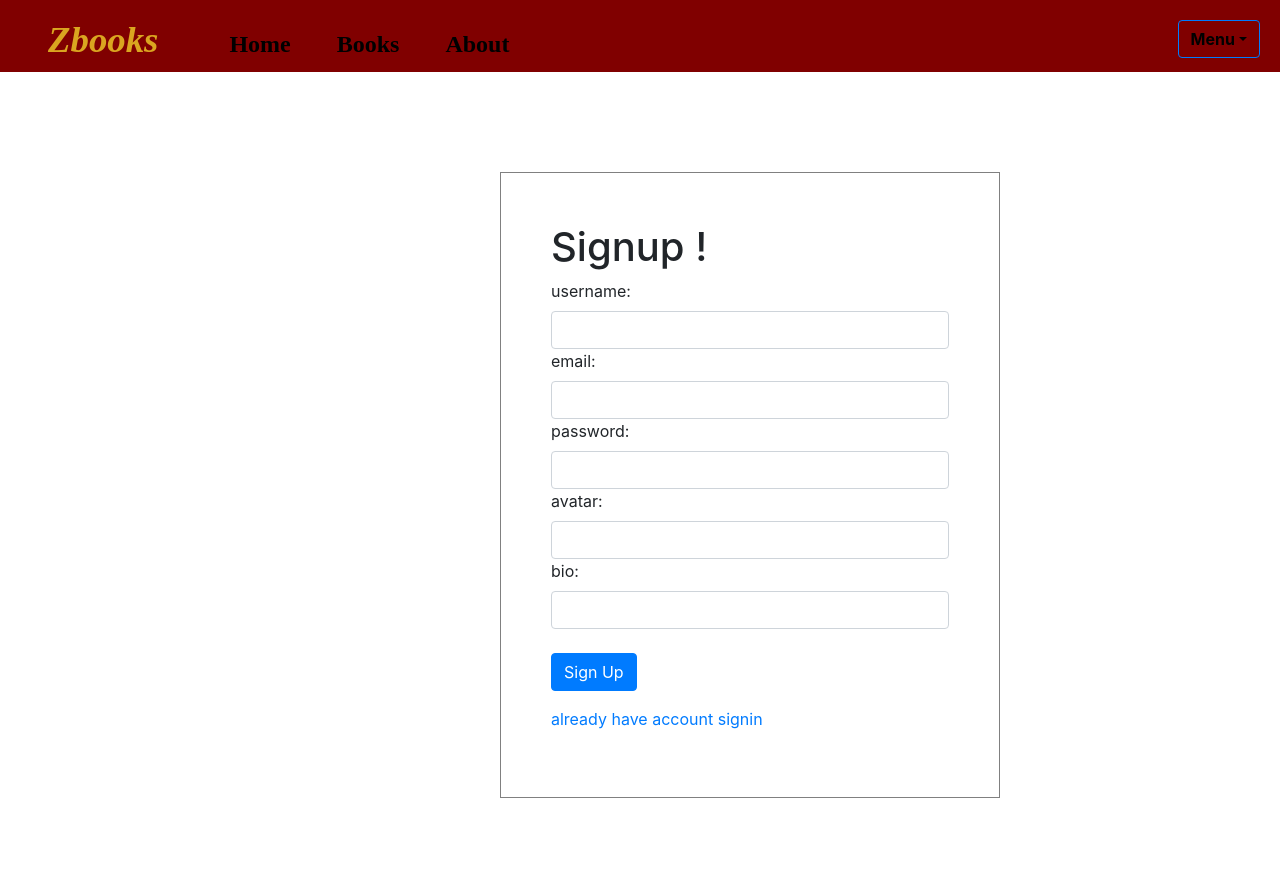
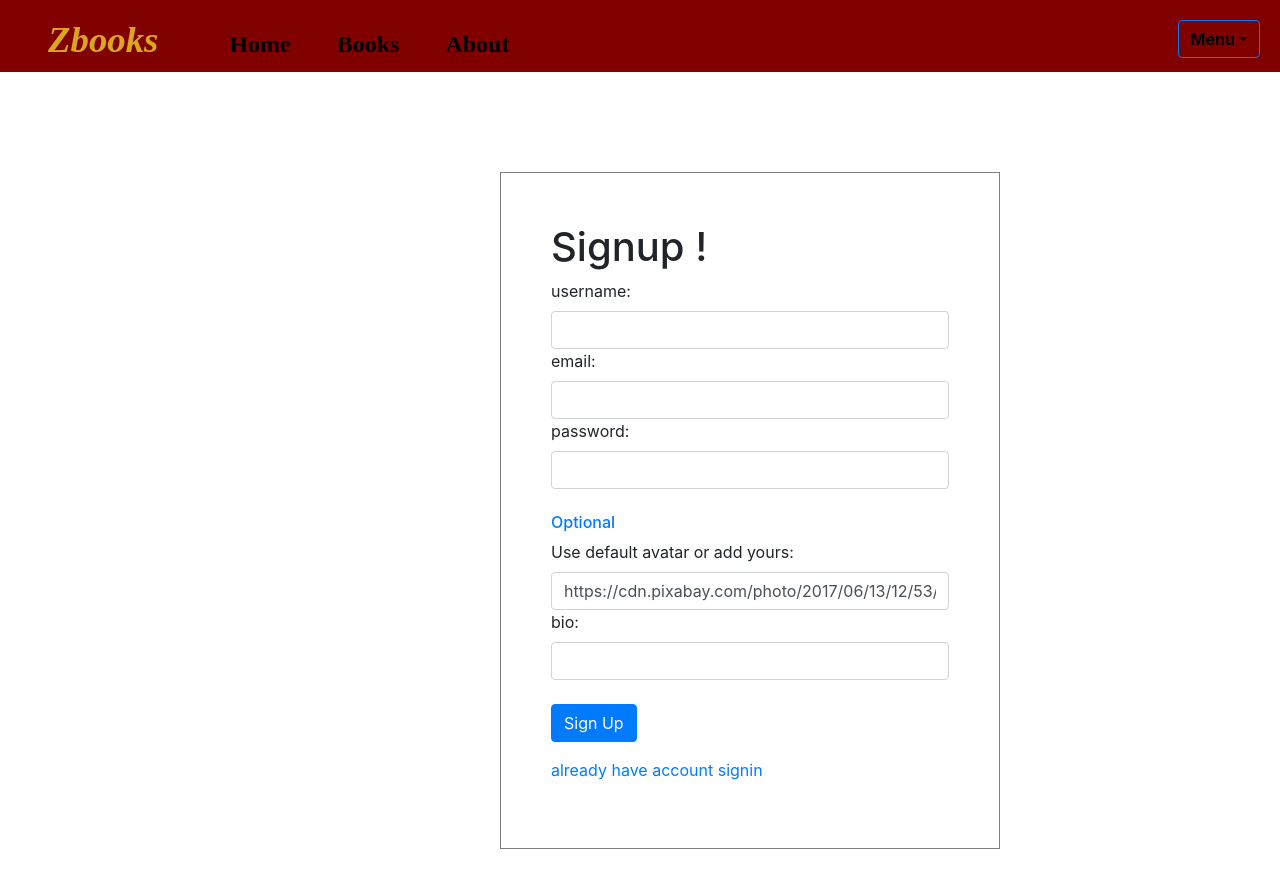
Before and after one commit to Zainab-Omar/books-frontend, a React (Create React App) app: page /signup in a window 1280 px wide. Shown: the top 888 px of the page. Built offline with nearby package versions, Linux system fonts and the light colour scheme.

Commit message:
add update to signup form and profile component

```diff
--- a/src/components/Profile.js
+++ b/src/components/Profile.js
@@ -12,7 +12,7 @@ const Profile = ({users, deleteBook})  => {
                <img className="profile-photo" src={users.avatar} alt="picture" width="200"  height="200" />
                <div className="name-bio">
                 <h3>Welcome {users.username}</h3>
-                <h3>bio: {users.bio}</h3>
+                <h3>{users.bio}</h3>
                 <h1 className="profile-title">your favorites Books :</h1>
                 </div>
                 {users.books.map(book => {
--- a/src/components/Signup.js
+++ b/src/components/Signup.js
@@ -9,7 +9,7 @@ class Signup extends Component{
         username: "",
         email: "",
         password: "",
-        avatar: "",
+        avatar: "https://cdn.pixabay.com/photo/2017/06/13/12/53/profile-2398782_640.png",
         bio: ""
     }
 
@@ -41,10 +41,12 @@ class Signup extends Component{
                 <FormControl input type="text" name="email" value={this.state.email} onChange={this.handleChange}/>
 
                 <label>password: </label>
-                <FormControl input type="password" name="password" value={this.state.password} onChange={this.handleChange}/>
+                <FormControl input type="password" name="password" value={this.state.password} onChange={this.handleChange}/><br/>
 
-                <label>avatar: </label>
-                <FormControl input type="text" name="avatar" value={this.state.avatar} onChange={this.handleChange}/>
+                <h6 style={{color:"rgb(0 123 255)"}}>Optional</h6>
+
+                <label>Use default avatar or add yours: </label>
+                <FormControl input type="text" name="avatar" value={this.state.avatar} onChange={this.handleChange} />
 
 
                 <label>bio: </label>
```
